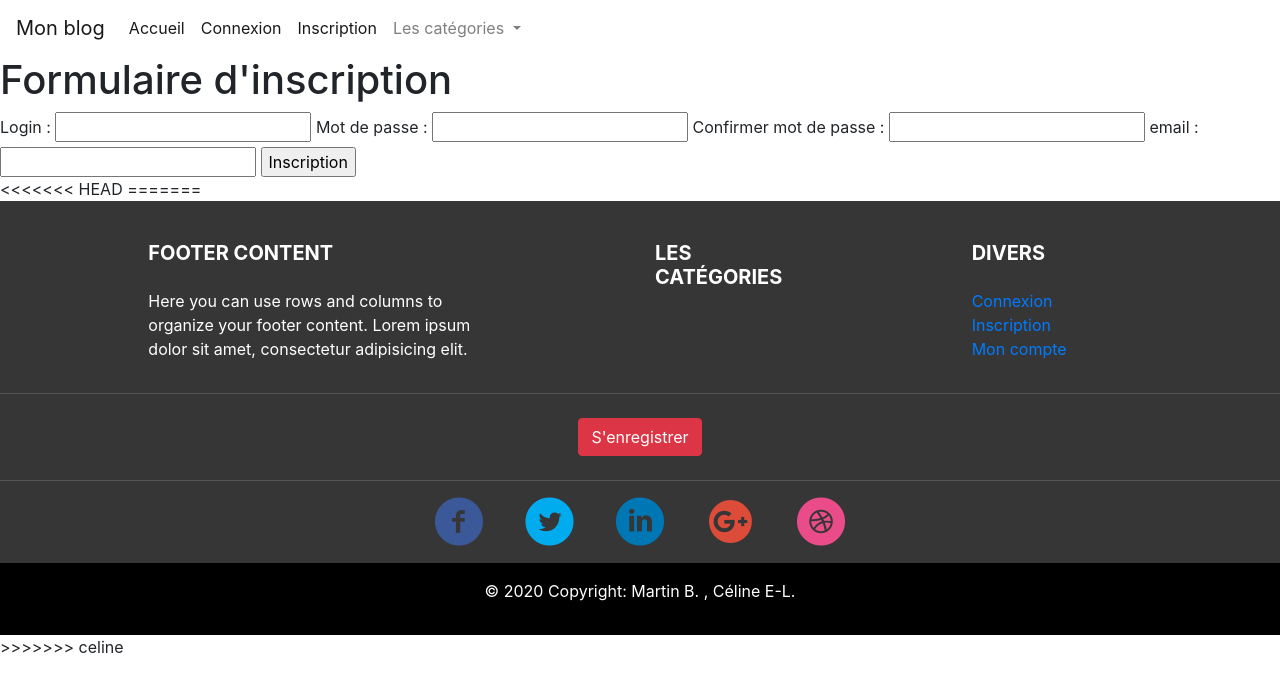
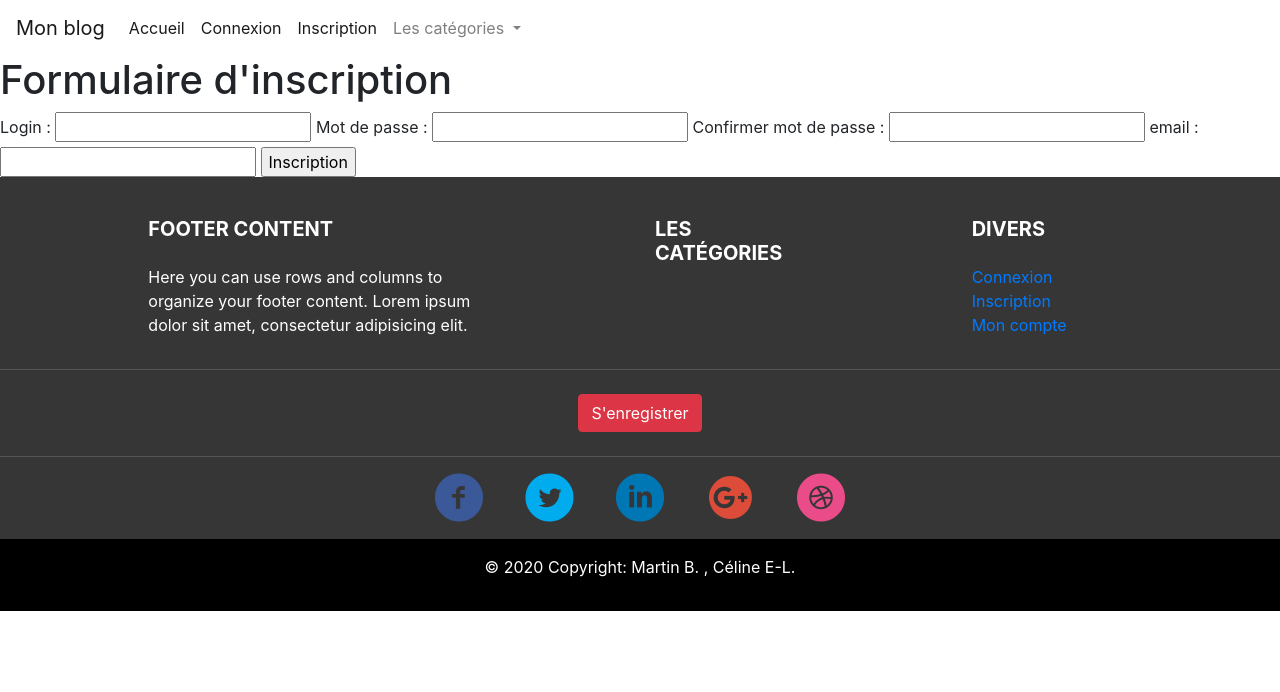
Before and after one commit to celine-emptoz-lacote/blog, a PHP site: page /inscription.php in a window 1280 px wide. Shown: the top 692 px of the page. Run offline with PHP 8.4, Linux system fonts and the light colour scheme; data that the repository does not hold is empty; some libraries are stand-ins or nearby versions.

Commit message:
merge branch martin : module connexion

```diff
--- a/inscription.php
+++ b/inscription.php
@@ -51,10 +51,6 @@ require 'php/fonction/fonctions.php';
         </form>
     </main>
 
-<<<<<<< HEAD
-    <?php //include 'php/include/footer.php';?>
-=======
     <?php include 'php/include/footer.php';?>
->>>>>>> celine
 </body>
 </html>
```
